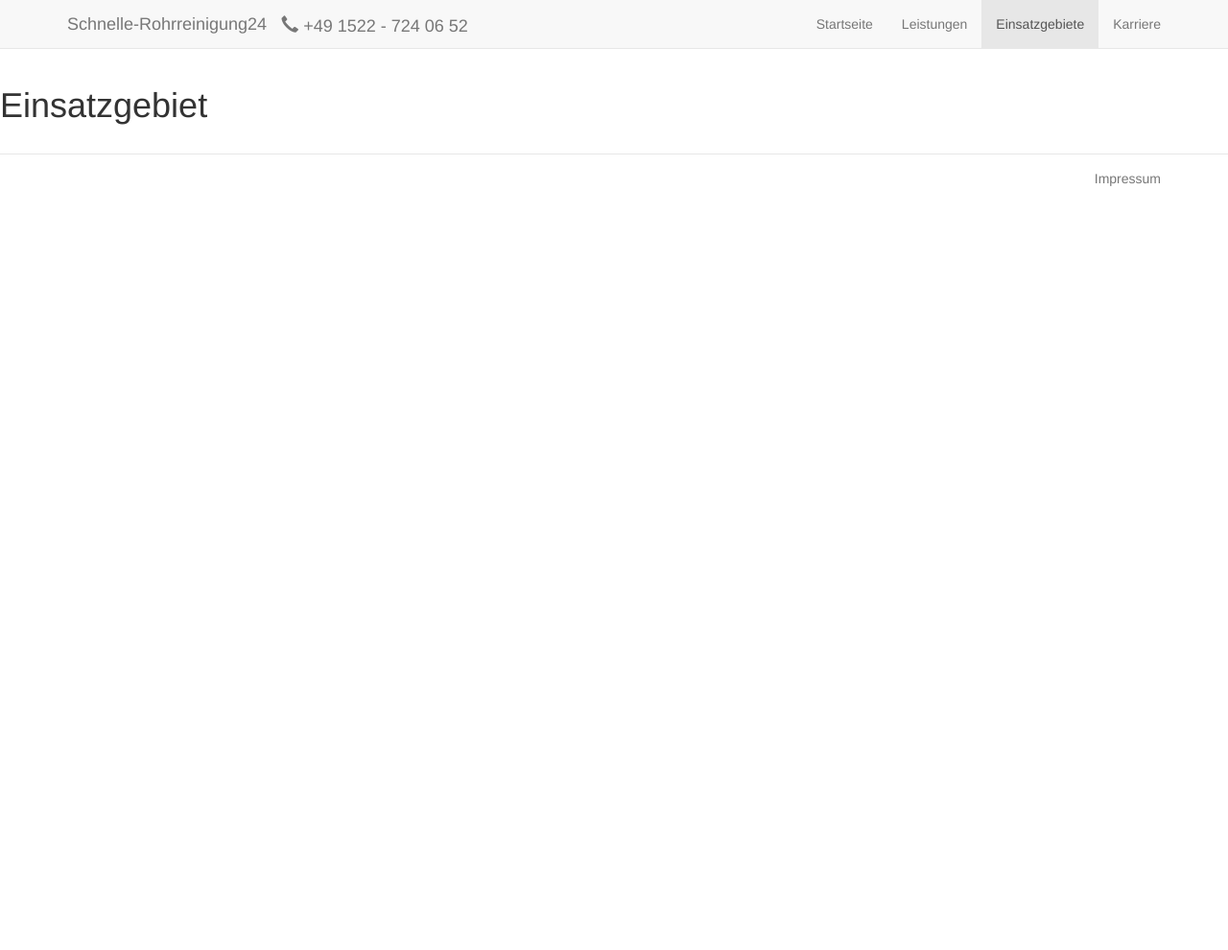
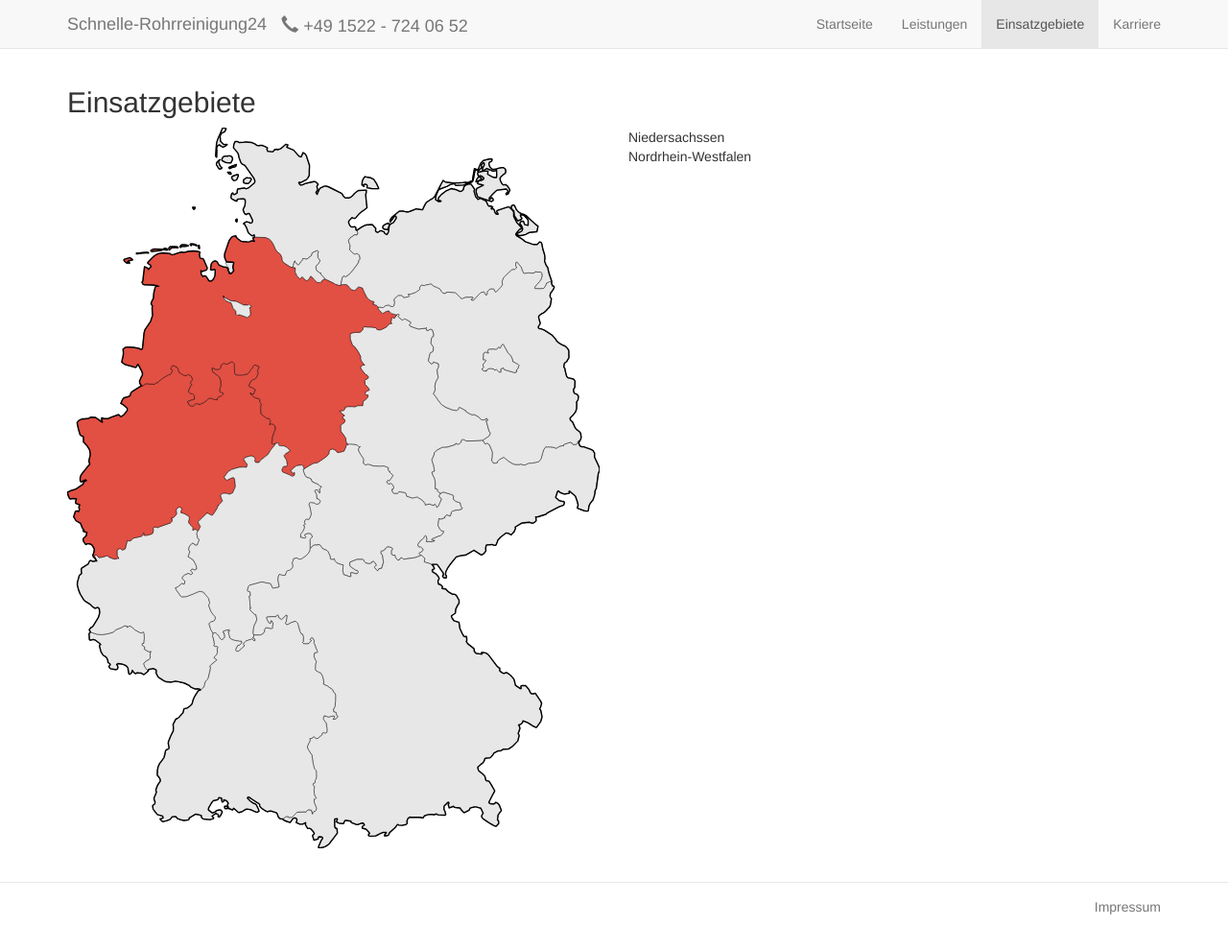
Before and after one commit to schnelle-rohrreinigung24/website, a Jekyll site: the page built from einsatzgebiete.html, in a window 1280 px wide and 990 px high. Shown: the whole window at 96% size. Built offline with Jekyll 4.4.1, drawn with Linux system fonts in a browser that asks for light colours.

Commit message:
landingpage: - rechtschreibefehler entfernt
Einsatzgebiet:
- Karte hinzugefügt

```diff
--- a/assets/css/all.scss
+++ b/assets/css/all.scss
@@ -6,3 +6,4 @@
 
 @import "sections/common";
 @import "sections/footer";
+@import "custom/map";
--- /dev/null
+++ b/assets/css/custom/_map.scss
@@ -0,0 +1,7 @@
+#Bundesrepublik_Deutschland {
+  width: 100%;
+  height: 100%;
+}
+path#Niedersachsen, path#Nordrhein-Westfalen {
+  fill: $brand-primary !important;
+}
--- a/einsatzgebiete.html
+++ b/einsatzgebiete.html
@@ -6,4 +6,17 @@ priority: 1.0
 changefreq: weekly
 ---
 
-<h1>Einsatzgebiet</h1>
+<div class="container">
+    <h2>Einsatzgebiete</h2>
+
+    <div class="row">
+        <div class="col-md-6">
+            {% include Karte_Deutschland.svg %}
+        </div>
+        <div class="col-md-6">
+            Niedersachssen<br>
+            Nordrhein-Westfalen
+        </div>
+    </div>
+
+</div>
--- a/index.html
+++ b/index.html
@@ -99,7 +99,7 @@ changefreq: weekly
     </div>
 
     <div class="panel panel-default">
-        <div class="panel-heading"><h2>Effizient und zuverlässig Abflussreinigung</h2></div>
+        <div class="panel-heading"><h2>Effizient und zuverlässige Abflussreinigung</h2></div>
         <div class="panel-body"><p>
             Bevor unsere Monteure Ihren verstopften Abfluss reinigen, muss feststehen, wo die Verstopfung vorliegt,
             wie groß die Ursache der Abflussverstopfung ist und welche Rohre davon betroffen sind.
```
Also changed, not shown: _includes/Karte_Deutschland.svg (added).
